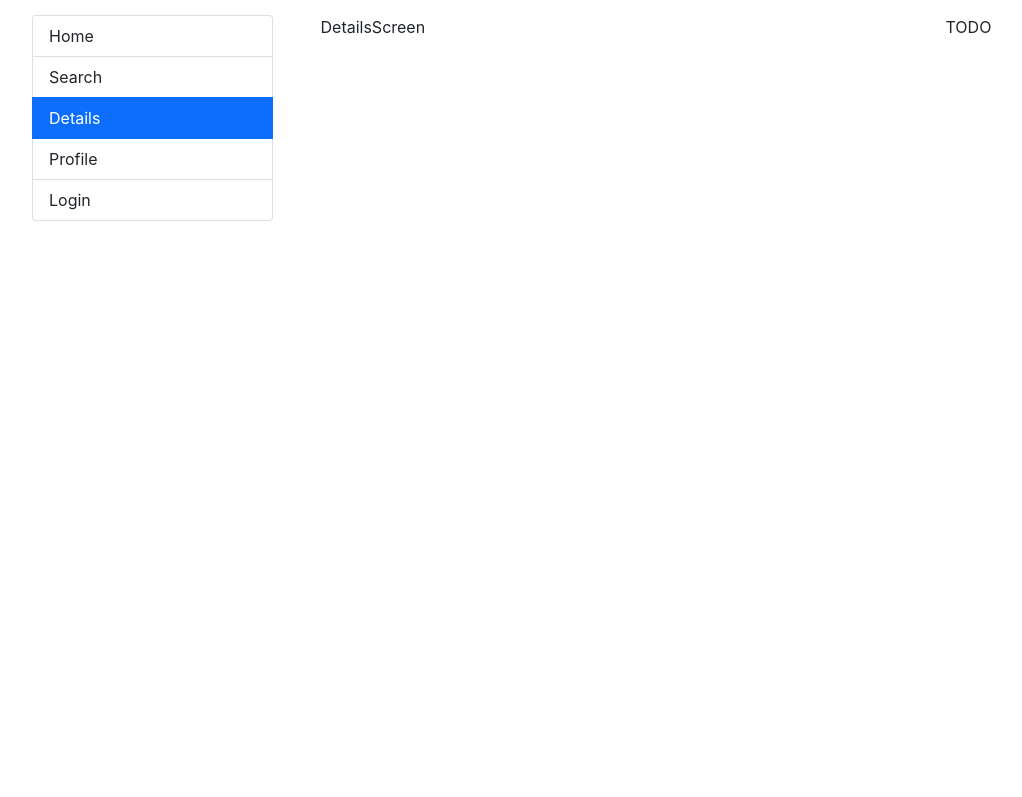
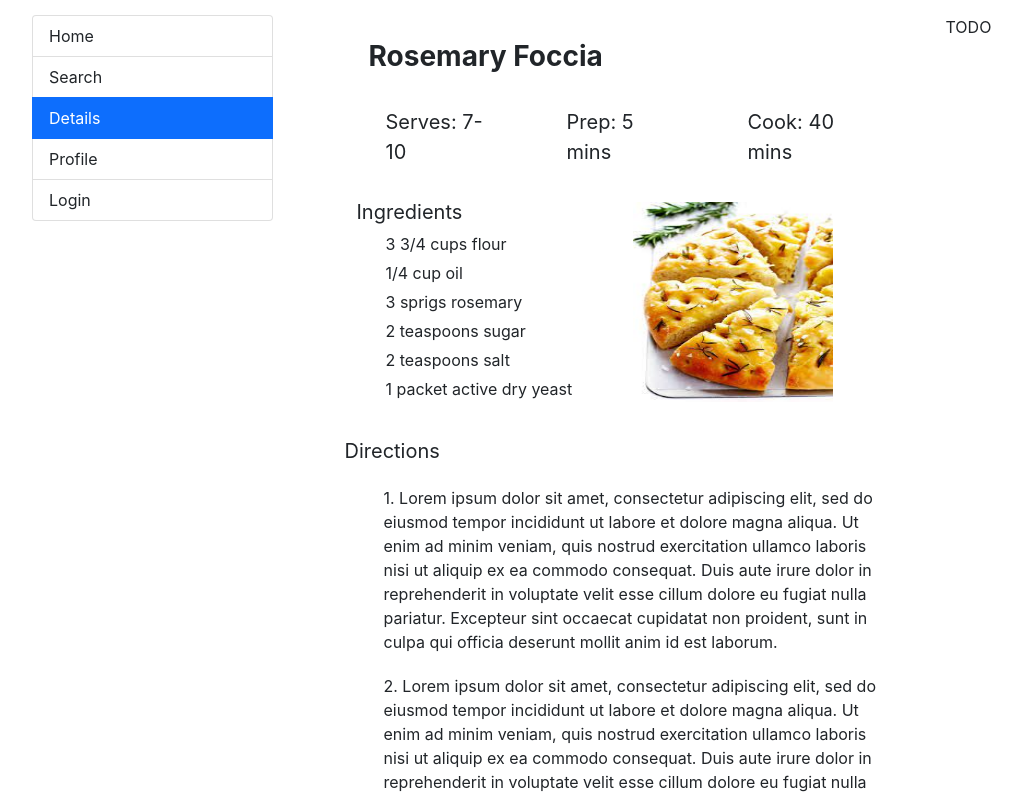
Before and after one commit to bsalter2/project-react-web-app, a React (Create React App) app: page /details in a window 1280 px wide. Shown: the top 797 px of the page, without its empty margins (19-1041 px from the left). Built offline with nearby package versions, Linux system fonts and the light colour scheme.

Commit message:
details page, and css styling

```diff
--- a/src/details-page/index.js
+++ b/src/details-page/index.js
@@ -1,8 +1,9 @@
 import React from 'react'
+import RecipeItem from './recipe-details'
 
 function DetailsScreen() {
   return (
-    <div>DetailsScreen</div>
+    <RecipeItem/>
   )
 }
 
--- /dev/null
+++ b/src/details-page/recipe-details.css
@@ -0,0 +1,19 @@
+.wd-recipe-details-container {
+    margin: 20px 0px 0px
+}
+
+.wd-recipe-details {
+    margin: 20px 15px 0px
+}
+
+.wd-recipe-details-ingredients {
+    margin: 5px 5px 5px
+}
+
+.wd-recipe-details-sub-heading {
+    margin: 30px 5px 30px
+}
+
+.wd-recipe-details-section {
+    margin: 0px 0px 30px
+}
--- /dev/null
+++ b/src/details-page/recipe-details.js
@@ -0,0 +1,60 @@
+import React from "react"
+import "./recipe-details.css"
+
+const RecipeItem = (
+    {
+        recipe = {
+            "_id": 1,
+            "name": "Rosemary Foccia",
+            "tags": ["bread", "italian"],
+            "directions": ["1. Lorem ipsum dolor sit amet, consectetur adipiscing elit, sed do eiusmod tempor incididunt ut labore et dolore magna aliqua. Ut enim ad minim veniam, quis nostrud exercitation ullamco laboris nisi ut aliquip ex ea commodo consequat. Duis aute irure dolor in reprehenderit in voluptate velit esse cillum dolore eu fugiat nulla pariatur. Excepteur sint occaecat cupidatat non proident, sunt in culpa qui officia deserunt mollit anim id est laborum.",
+                "2. Lorem ipsum dolor sit amet, consectetur adipiscing elit, sed do eiusmod tempor incididunt ut labore et dolore magna aliqua. Ut enim ad minim veniam, quis nostrud exercitation ullamco laboris nisi ut aliquip ex ea commodo consequat. Duis aute irure dolor in reprehenderit in voluptate velit esse cillum dolore eu fugiat nulla pariatur. Excepteur sint occaecat cupidatat non proident, sunt in culpa qui officia deserunt mollit anim id est laborum.",
+                "3. Lorem ipsum dolor sit amet, consectetur adipiscing elit, sed do eiusmod tempor incididunt ut labore et dolore magna aliqua. Ut enim ad minim veniam, quis nostrud exercitation ullamco laboris nisi ut aliquip ex ea commodo consequat. Duis aute irure dolor in reprehenderit in voluptate velit esse cillum dolore eu fugiat nulla pariatur. Excepteur sint occaecat cupidatat non proident, sunt in culpa qui officia deserunt mollit anim id est laborum.",
+                "4. Lorem ipsum dolor sit amet, consectetur adipiscing elit, sed do eiusmod tempor incididunt ut labore et dolore magna aliqua. Ut enim ad minim veniam, quis nostrud exercitation ullamco laboris nisi ut aliquip ex ea commodo consequat. Duis aute irure dolor in reprehenderit in voluptate velit esse cillum dolore eu fugiat nulla pariatur. Excepteur sint occaecat cupidatat non proident, sunt in culpa qui officia deserunt mollit anim id est laborum.",
+                "5. Lorem ipsum dolor sit amet, consectetur adipiscing elit, sed do eiusmod tempor incididunt ut labore et dolore magna aliqua. Ut enim ad minim veniam, quis nostrud exercitation ullamco laboris nisi ut aliquip ex ea commodo consequat. Duis aute irure dolor in reprehenderit in voluptate velit esse cillum dolore eu fugiat nulla pariatur. Excepteur sint occaecat cupidatat non proident, sunt in culpa qui officia deserunt mollit anim id est laborum."
+            ],
+            "image": "rosemary_foccacia.jpeg",
+            "ingredients": ["3 3/4 cups flour", "1/4 cup oil", "3 sprigs rosemary", "2 teaspoons sugar", "2 teaspoons salt", "1 packet active dry yeast"],
+            "difficulty": 4,
+            "rating": 7,
+            "prep_time": 5,
+            "cook_time": 40,
+            "serving": "7-10"
+
+        }
+    }
+) => {
+    return (
+        <div className="container wd-recipe-details-container">
+            <div className="fw-bolder container fs-3">{recipe.name}</div>
+            <div className="row align-items-center  wd-recipe-details-sub-heading">
+                <div className="col-4">
+                    <div className='container fs-5'>Serves: {recipe.serving}</div>
+                </div>
+                <div className="col-4">
+                    <div className='container fs-5'>Prep: {recipe.prep_time} mins</div>
+                </div>
+                <div className="col-4">
+                    <div className='container fs-5'>Cook: {recipe.cook_time} mins</div>
+                </div>
+            </div>
+            <div className="row align-items-center wd-recipe-details-section">
+                <div className="col-6">
+                <div className="fs-5">Ingredients</div>
+                    {recipe.ingredients.map((ingredient) =>
+                        <div className="container wd-recipe-details-ingredients"> {ingredient}</div>
+                    )}                </div>
+                <div className="col-6">
+                    <img height={200} width={200} src={require(`../images/${recipe.image}`)} alt="" />
+                </div>
+            </div>
+            <div className="fs-5 ">Directions</div>
+                    {recipe.directions.map((direction) =>
+                        <div className="container wd-recipe-details"> {direction}</div>
+                    )}
+            <div className='fst-italic wd-recipe-details'>Tags: {recipe.tags.join(", ")}</div>
+        </div>
+    )
+}
+
+export default RecipeItem
--- a/src/search-page/recipe-summary-item.css
+++ b/src/search-page/recipe-summary-item.css
@@ -1,3 +1,7 @@
 .wd-recipe-summary {
     margin: 30px 20px 0px;
 }
+
+.wd-recipe-link {
+    text-decoration: none
+}
--- a/src/search-page/recipe-summary-item.js
+++ b/src/search-page/recipe-summary-item.js
@@ -1,5 +1,6 @@
 import React from 'react'
 import './recipe-summary-item.css';
+import { Link } from 'react-router-dom';
 
 const RecipeSummaryItem = (
   {
@@ -19,8 +20,9 @@ const RecipeSummaryItem = (
     }
   }
 ) => {
-  return(
-    <li className="list-group-item border wd-recipe-summary ">
+  return (
+    <Link className='wd-recipe-link' to={"/details"} >
+      <li className="list-group-item border wd-recipe-summary">
         <div className="row align-items-center">
           <div className="col-10">
             <div className="fw-bolder container fs-5">{recipe.name}</div>
@@ -29,10 +31,11 @@ const RecipeSummaryItem = (
             <div className='fst-italic container'>Tags: {recipe.tags.join(", ")}</div>
           </div>
           <div className="col-2">
-        <img height={100} width={80} className="float-end rounded-3" src={require(`../images/${recipe.image}`)} alt=""/>
+            <img height={100} width={80} className="float-end rounded-3" src={require(`../images/${recipe.image}`)} alt="" />
           </div>
         </div>
       </li>
+    </Link>
   )
 }
 
```
Lines whose indentation alone changed are shown as unchanged.
